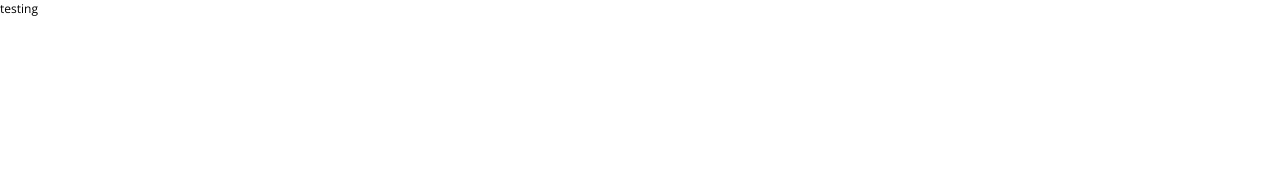
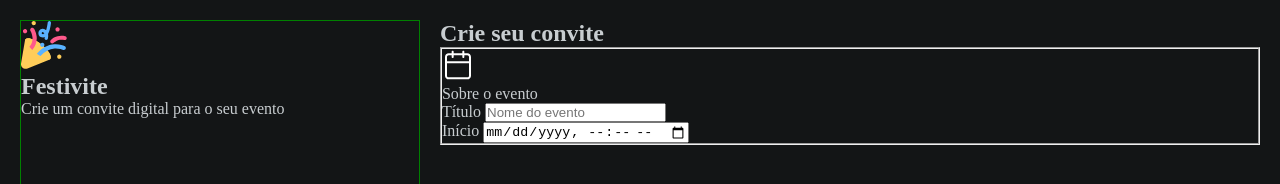
Before and after one commit to enzomsilva/Birthday-Invite-Form, a plain HTML site: page index.html in a window 1280 px wide. Shown: the top 184 px of the page. Drawn offline with nearby package versions, Linux system fonts and the light colour scheme.

Commit message:
Making  the structure and adding some style

```diff
--- a/index.html
+++ b/index.html
@@ -12,17 +12,43 @@
     <title>Formulário de convite</title>
 </head>
 <body>
-    <div class="page">
+    <div id="app">
         <aside>
             <div class="aside">
-                <p>testing
-
-                </p>
+                <header>
+                    <img src="./src/assets/icons/Logo (1).svg" alt="A party hat">
+                    <h1>Festivite</h1>
+                    <p>Crie um convite digital para o seu evento</p>
+                </header>
             </div>
         </aside>
 
         <main>
+            <h2>
+                Crie seu convite
+            </h2>
 
+            <form action="">
+
+                <fieldset id="event-info">
+
+                    <div class="legend-wrapper">
+                    <img src="./src/assets/icons/calendar.svg" alt="Calendar icon">
+                    <legend>Sobre o evento</legend>
+                    </div>
+
+                    <div class="input-wrapper">
+                    <label for="event-name">Título</label>
+                    <input type="text" name="event-name" id="event-name" placeholder="Nome do evento">
+                    </div>
+
+                    <div class="input-wrapper">
+                    <label for="event-start">Início</label>
+                    <input type="datetime-local" name="event-start" id="event-start">
+                    </div>
+
+                </fieldset>
+            </form>
         </main>
     </div>
 </body>
--- a/src/styles/app.css
+++ b/src/styles/app.css
@@ -0,0 +1,22 @@
+body {
+    background-color: var(--shape-background);
+    color: var(--text-body) ;
+    align-items: center;
+    margin: auto;
+    max-width: 1440px;
+}
+
+#app {
+    overflow: auto;
+    display: grid;
+    grid-auto-flow: column;
+    grid-template-columns: 32.25%  66.12%;
+    padding: 1.25rem;            /*Maybe it will give you trouble, be carreful*/
+    gap: 1.25rem;
+    height: 100vh;
+}
+
+aside {
+    border: 1px solid green;
+
+}
--- a/src/styles/index.css
+++ b/src/styles/index.css
@@ -1,5 +1,2 @@
 @import url(global.css);
-
-p {
-    font: var(--font-body-xs);
-}
+@import url(app.css);
```
Also changed, not shown: src/assets/icons/Logo (1).svg (added).
